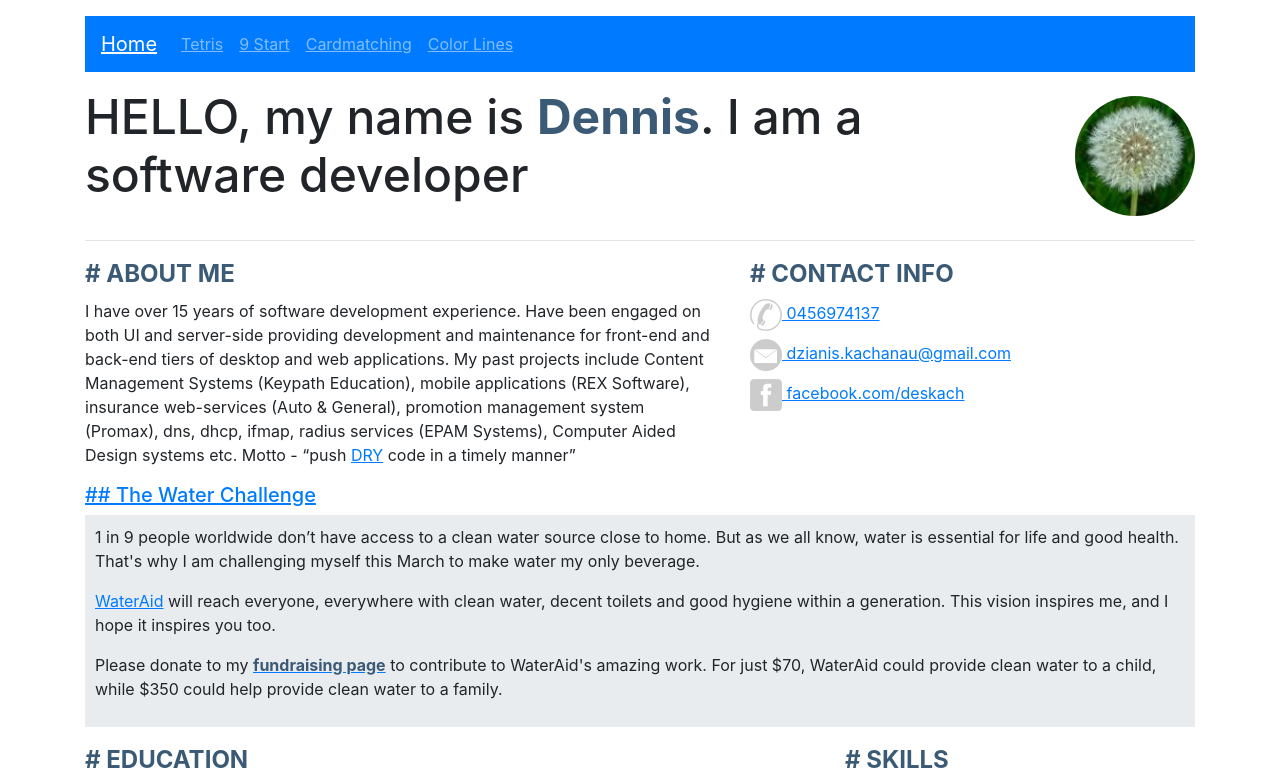
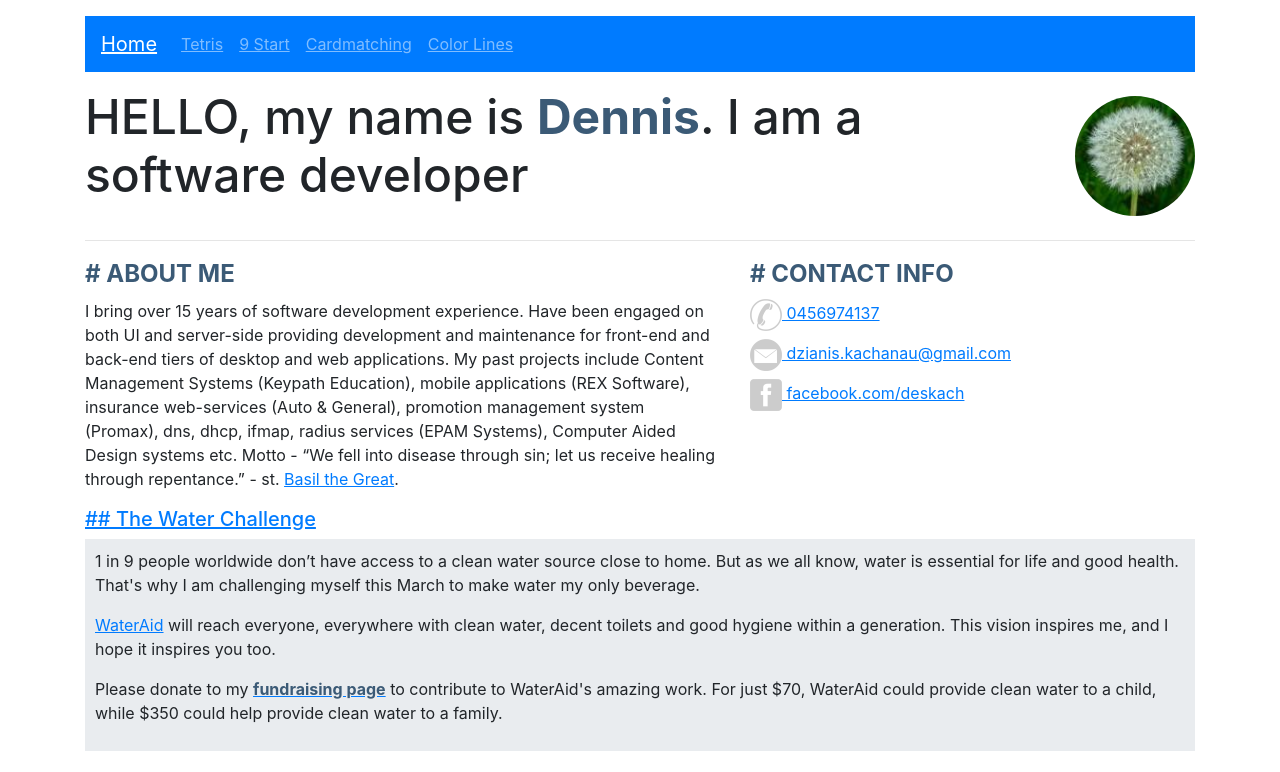
Before and after one commit to deskach/tolia, an Angular app: page /#/home in a window 1280 px wide. Shown: the top 772 px of the page. Built offline with nearby package versions, Linux system fonts and the light colour scheme.

Commit message:
update about-me paragraph

```diff
--- a/src/app/content/about/about.component.html
+++ b/src/app/content/about/about.component.html
@@ -13,15 +13,14 @@
   <div class="col-md-7 col-sm-12" >
     <h2 ># About Me</h2 >
     <p >
-      I have over 15 years of software development experience. Have been engaged on
+      I bring over 15 years of software development experience. Have been engaged on
       both UI and server-side providing development and maintenance for front-end and
       back-end tiers of desktop and web applications. My past projects include Content
       Management Systems (Keypath Education), mobile applications (REX Software),
       insurance web-services (Auto & General), promotion management system (Promax), dns,
       dhcp, ifmap, radius services (EPAM Systems), Computer Aided Design systems etc.
-      Motto - “push <a
-      href="https://en.wikipedia.org/wiki/Don%27t_repeat_yourself" >DRY</a > code in a
-      timely manner”
+      Motto - “We fell into disease through sin; let us receive healing through repentance.” -
+      st. <a href="https://www.britannica.com/biography/Saint-Basil-the-Great">Basil the Great</a>.
     </p >
   </div >
   <div class="col-md-5 col-sm-12" >
```
